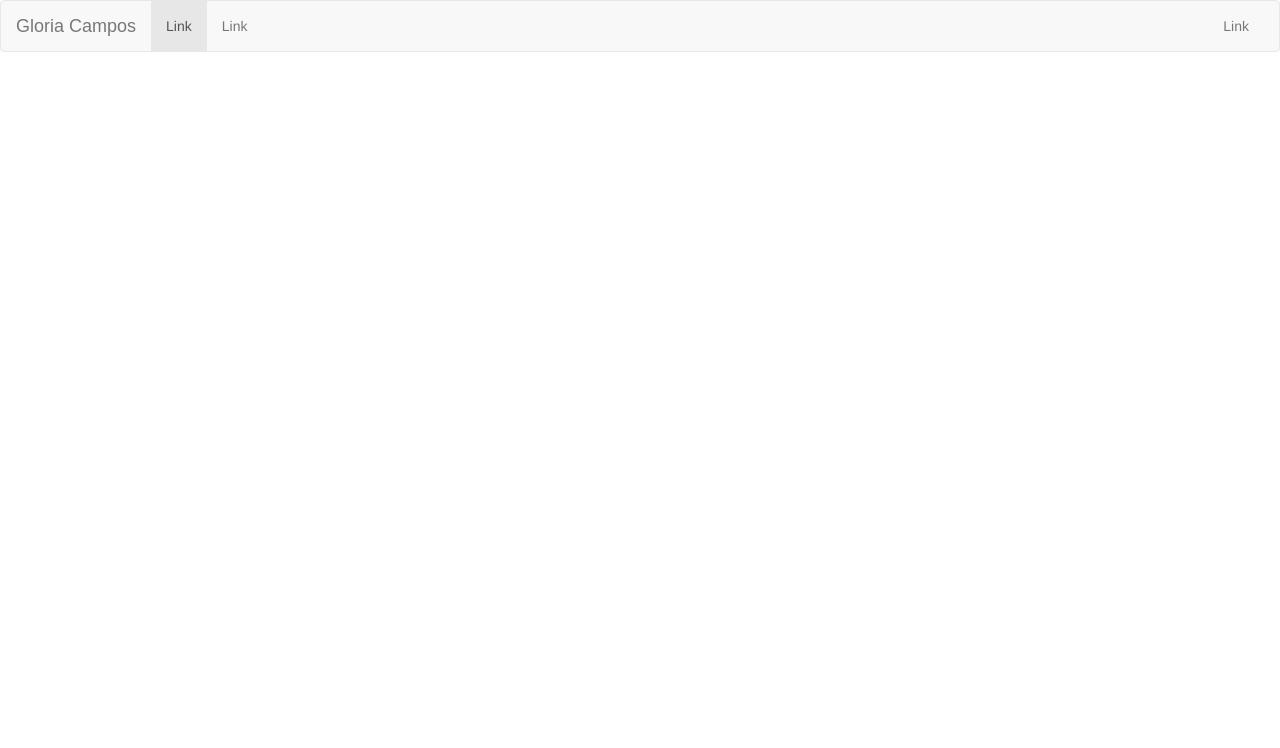
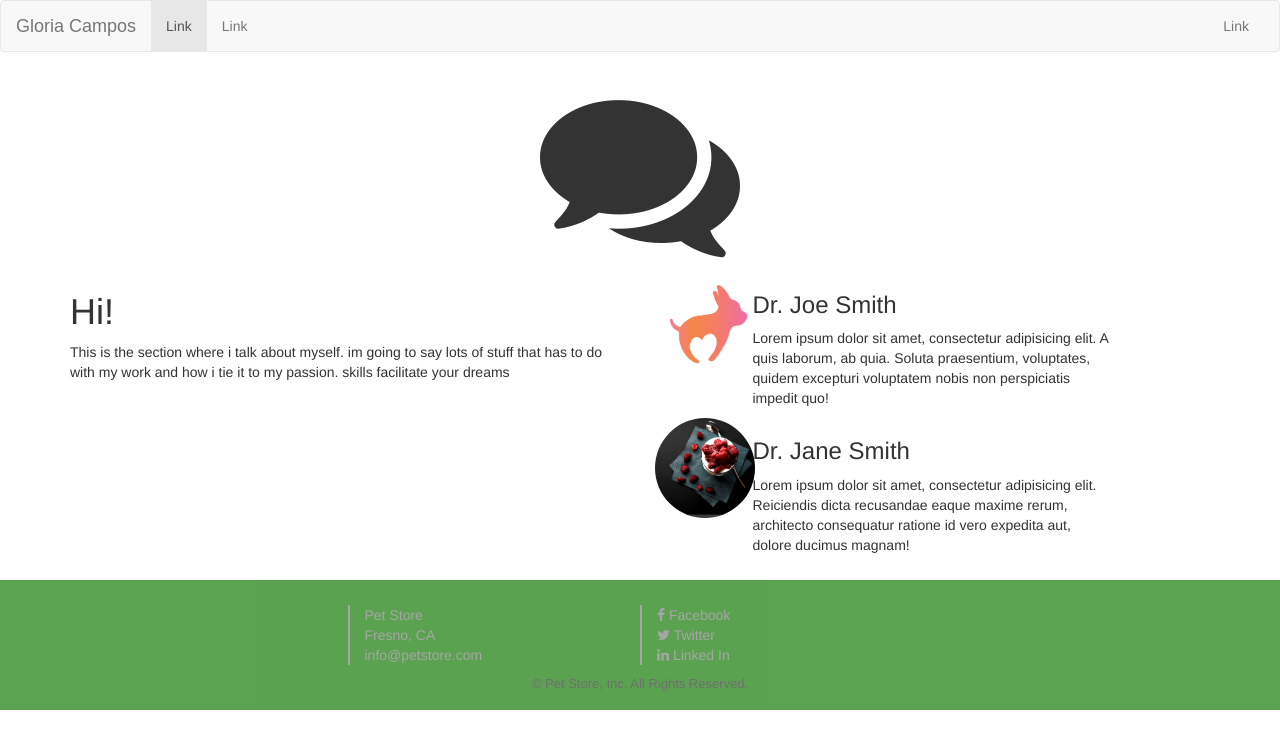
Before and after one commit to gcampos0197/Gloria-sPortfolio, a plain HTML site: page index.html in a window 1280 px wide. Drawn offline with Linux system fonts and the light colour scheme.

Commit message:
skeleton for nav and footer

```diff
--- a/css/styles.css
+++ b/css/styles.css
@@ -1,5 +1,54 @@
 @import url('https://fonts.googleapis.com/css?family=Amatic+SC:400,700');
 
+/*nav bar styles*/
 .portfolio-logo {
   font-family: fantasy;
 }
+
+/*chat image styles*/
+.chat-bubble {
+  margin: 0 auto;
+}
+
+ i.fa-comments {
+   font-size: 200px;
+   display:block;
+ }
+
+
+/*projects styles*/
+
+.project-img {
+
+}
+
+
+/*Footer section styles*/
+
+.footer {
+  height: 130px;
+  background-color: #167c07;
+  opacity: .7;
+  margin-top: 15px;
+  padding-top: 15px;
+}
+
+.contact-info,
+.social {
+  color: grey;
+  margin-top: 10px;
+  border-left-style: solid;
+  border-color: grey;
+  border-width: 2px;
+  height: 60px;
+  margin-bottom: 10px;
+}
+
+  a:link {
+    text-decoration: none;
+    color: grey;
+}
+
+.fine-print {
+  font-size: small;
+}
--- a/index.html
+++ b/index.html
@@ -5,7 +5,7 @@
 	<meta name="viewport" content="width=device-width, initial-scale=1.0">
 	<title>Gloria's Portfolio</title>
 	<link rel="stylesheet" href="css/bootstrap.min.css">
-	<link rel="stylesheet" href="css/font-awesome.min.css">
+	<link rel="stylesheet" href="https://cdnjs.cloudflare.com/ajax/libs/font-awesome/4.7.0/css/font-awesome.min.css">
 	<link rel="stylesheet" href="css/styles.css">
 </head>
 
@@ -40,6 +40,90 @@
   </div><!-- /.container-fluid -->
 </nav> <!--Nav bar section ends-->
 
+ <!--Chat Image starts-->
+<div class="container-fluid">
+	<div class="row">
+		<div class="chat-bubble">
+			<i class="fa fa-comments text-center" aria-hidden="true"></i>
+		</div>
+	</div>
+</div>
+ <!--Chat Image ends  -->
+
+ <!-- Bio and Project section starts here  -->
+<div class="container">
+	<div class="row">
+		<div class="col-sm-6 bio"><!--bio section starts-->
+			<h1>Hi!</h1>
+			<p>This is the section where i talk about myself. im going to say lots of stuff that has to do with my work and how i tie it to my passion. skills facilitate your dreams</p>
+		</div><!--bio section ends-->
+		<div class="col-sm-6 projects">
+			<div class="row"><!--pet project starts-->
+        <div class="col-xs-2 col-sm-2">
+          <img src="img/petstore_logo.png" alt="pet-store" height="100" width="100" class="img-circle">
+        </div>
+        <div class="col-xs-6 col-sm-8">
+          <h3>Dr. Joe Smith</h3>
+          <p>Lorem ipsum dolor sit amet, consectetur adipisicing elit. A quis laborum, ab quia. Soluta praesentium, voluptates, quidem excepturi voluptatem nobis non perspiciatis impedit quo!</p>
+        </div>
+      </div><!--pet project ends-->
+        <div class="row"><!--restuarant project starts-->
+          <div class="col-xs-2 col-sm-2">
+            <img src="img/dessert1.jpg" alt="pet-store" height="100" width="100" class="img-circle">
+          </div>
+          <div class="col-xs-6 col-sm-8">
+            <h3>Dr. Jane Smith</h3>
+            <p>Lorem ipsum dolor sit amet, consectetur adipisicing elit. Reiciendis dicta recusandae eaque maxime rerum, architecto consequatur ratione id vero expedita aut, dolore ducimus magnam!</p>
+          </div>
+      </div><!--restuarant project ends-->
+		</div>
+	</div>
+</div>
+
+ <!-- Bio and Project section ends here -->
+
+ <!--Footer starts here-->
+<footer class="container-fluid footer">
+	<div class="container">
+		<div class="row">
+			<div class="col-sm-3 footer-logo">
+			<div class="flex">
+				<!-- <img src="img/petstore_logo.png" alt="Pet Store Logo" class="img-responsive logo-img"> -->
+			</div>
+			</div><!--CONTACT ENDS-->
+					<div class="col-sm-3 contact-info">
+							<p class="address">
+								Pet Store<br>
+								Fresno, CA<br>
+							  info@petstore.com</p>
+					</div>
+					<div class="col-sm-3 social"> <!-- SOCIAL BEGINS -->
+						<a href="#">
+							<i class="fa fa-facebook"></i>
+							<span class="hidden-xs">Facebook</span>
+						</a>
+
+						<br class="hidden-xs">
+						<a href="#">
+							<i class="fa fa-twitter"></i>
+							<span class="hidden-xs">Twitter</span>
+						</a>
+						<br class="hidden-xs">
+						<a href="#">
+							<i class="fa fa-linkedin"></i>
+							<span class="hidden-xs">Linked In</span>
+						</a>
+
+					</div><!--SOCIAL ENDS-->
+				</div>
+				<div class="row"><!--COPYRIGHT BEGINS-->
+					<div class="col-sm-12 fine-print text-center">
+						<p>&copy; Pet Store, Inc. All Rights Reserved.</p>
+					</div>
+				</div> <!--COPYRIGHT ENDS-->
+			</div>
+</footer>
+<!--Footer Ends Here-->
 
 </body>
 </html>
```
Also changed, not shown: img/dessert1.jpg (added), img/petstore_logo.png (added).
